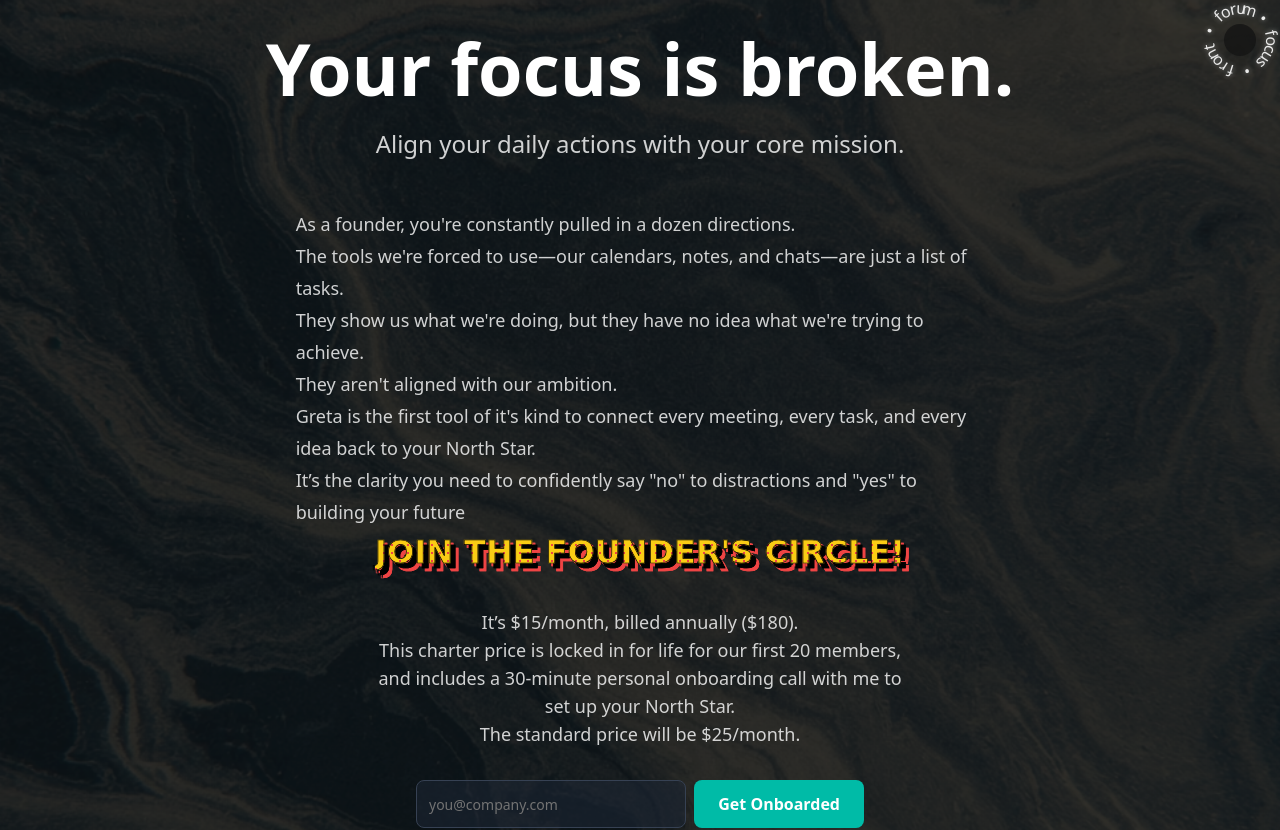
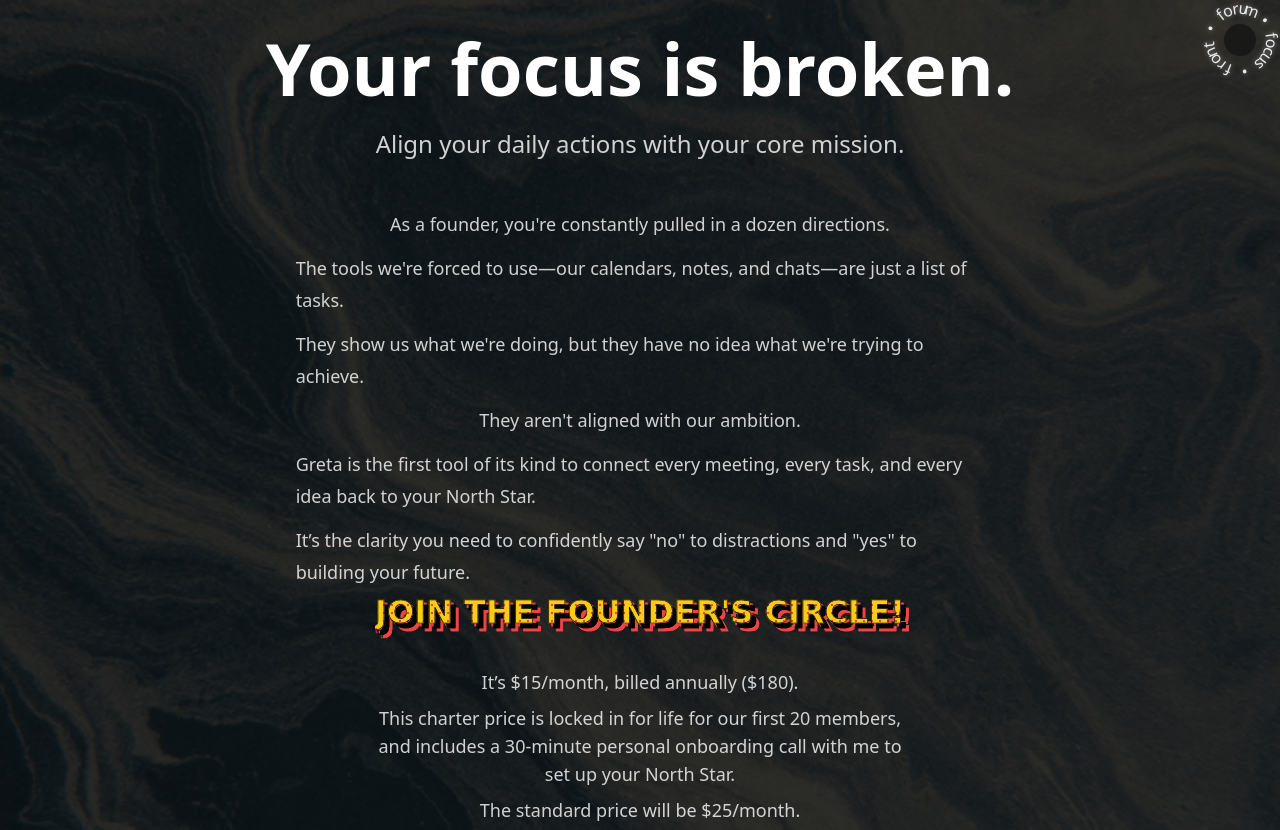
Before and after one commit to palontologist/super-duper-octo-lamp, a Next.js app: page / in a window 1280 px wide. Shown: the top 830 px of the page. Built offline with nearby package versions, Linux system fonts and the light colour scheme.

Commit message:
Refactor narrative content in Page component for improved clarity and engagement. Separate paragraphs for better readability, update text to enhance alignment with user ambitions, and adjust pricing section layout to eliminate nested elements.

```diff
--- a/app/page.tsx
+++ b/app/page.tsx
@@ -33,26 +33,38 @@ export default function Page() {
           <p className="text-base sm:text-lg md:text-2xl text-center text-white/80 max-w-2xl px-4 mb-8 sm:mb-12">
             Align your daily actions with your core mission.
           </p>
+
+          {/* Narrative paragraphs (no nested <p>) */}
           <p className="mx-auto max-w-[70ch] text-left text-white/80 text-sm sm:text-base md:text-lg leading-7 md:leading-8 px-4">
-            As a founder, you're constantly pulled in a dozen directions.
-            <p> The tools we're forced to use—our calendars, notes, and chats—are just a list of tasks. </p>
-             <p> They show us what we're doing, but they have no idea what we're trying to achieve.
-              </p>
-              They aren't aligned with our ambition.
-              <p> Greta is the first tool of it's kind to connect every meeting, every task, and every idea back to your North Star.
-                <p> It’s the clarity you need to confidently say "no" to distractions and "yes" to building your future</p>
-              </p>
+            As a founder, you&apos;re constantly pulled in a dozen directions.
           </p>
+          <p className="mx-auto max-w-[70ch] text-left text-white/80 text-sm sm:text-base md:text-lg leading-7 md:leading-8 px-4 mt-3">
+            The tools we&apos;re forced to use—our calendars, notes, and chats—are just a list of tasks.
+          </p>
+          <p className="mx-auto max-w-[70ch] text-left text-white/80 text-sm sm:text-base md:text-lg leading-7 md:leading-8 px-4 mt-3">
+            They show us what we&apos;re doing, but they have no idea what we&apos;re trying to achieve.
+          </p>
+          <p className="mx-auto max-w-[70ch] text-left text-white/80 text-sm sm:text-base md:text-lg leading-7 md:leading-8 px-4 mt-3">
+            They aren&apos;t aligned with our ambition.
+          </p>
+          <p className="mx-auto max-w-[70ch] text-left text-white/80 text-sm sm:text-base md:text-lg leading-7 md:leading-8 px-4 mt-3">
+            Greta is the first tool of its kind to connect every meeting, every task, and every idea back to your North Star.
+          </p>
+          <p className="mx-auto max-w-[70ch] text-left text-white/80 text-sm sm:text-base md:text-lg leading-7 md:leading-8 px-4 mt-3">
+            It’s the clarity you need to confidently say &quot;no&quot; to distractions and &quot;yes&quot; to building your future.
+          </p>
+
           {/* Try it section */}
           <div className="space-y-8 text-center mb-8">
-            <ComicText fontSize={2}>Join the Founder's Circle!</ComicText>
+            <ComicText fontSize={2}>Join the Founder&apos;s Circle!</ComicText>
           </div>
 
-          <p className="text-sm sm:text-base md:text-lg text-white/80 max-w-xl text-center mb-8 px-4">
-          It’s $15/month, billed annually ($180).
-         <p> This charter price is locked in for life for our first 20 members, and includes a 30-minute personal onboarding call with me to set up your North Star. </p>
-          The standard price will be $25/month.
-          </p>
+          {/* Pricing copy (no nested <p>) */}
+          <div className="text-sm sm:text-base md:text-lg text-white/80 max-w-xl text-center mb-8 px-4 space-y-2">
+            <p>It’s $15/month, billed annually ($180).</p>
+            <p>This charter price is locked in for life for our first 20 members, and includes a 30-minute personal onboarding call with me to set up your North Star.</p>
+            <p>The standard price will be $25/month.</p>
+          </div>
 
           {/* Waitlist Form */}
           <div className="w-full max-w-sm sm:max-w-md">
```
